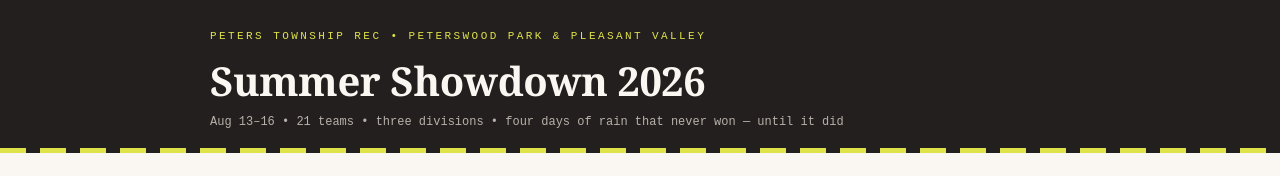
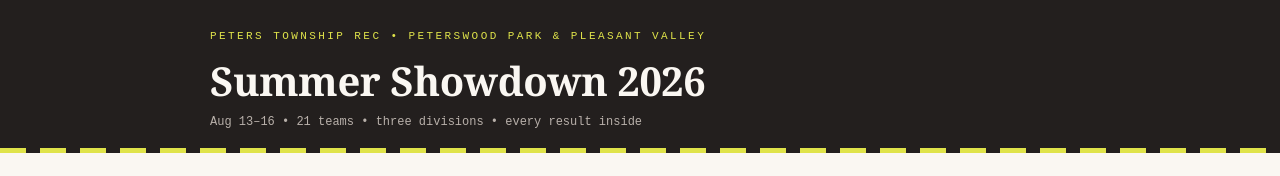
Before and after one commit to TheDr21/PetersRecTournament, a plain HTML site: page index.html in a window 1280 px wide. Shown: the top 176 px of the page. Drawn offline with Linux system fonts and the light colour scheme.

Commit message:
Landing heading: remove rain line

```diff
--- a/index.html
+++ b/index.html
@@ -116,7 +116,7 @@ footer{max-width:860px;margin:0 auto;padding:0 16px 40px;font-family:'Courier Ne
 <div class="scoreboard"><div class="sb-inner">
   <div class="eyebrow">Peters Township Rec &bull; Peterswood Park &amp; Pleasant Valley</div>
   <h1>Summer Showdown 2026</h1>
-  <div class="sb-sub">Aug 13&ndash;16 &bull; 21 teams &bull; three divisions &bull; four days of rain that never won &mdash; until it did</div>
+  <div class="sb-sub">Aug 13&ndash;16 &bull; 21 teams &bull; three divisions &bull; every result inside</div>
 </div></div>
 
 <div class="grid">
```
